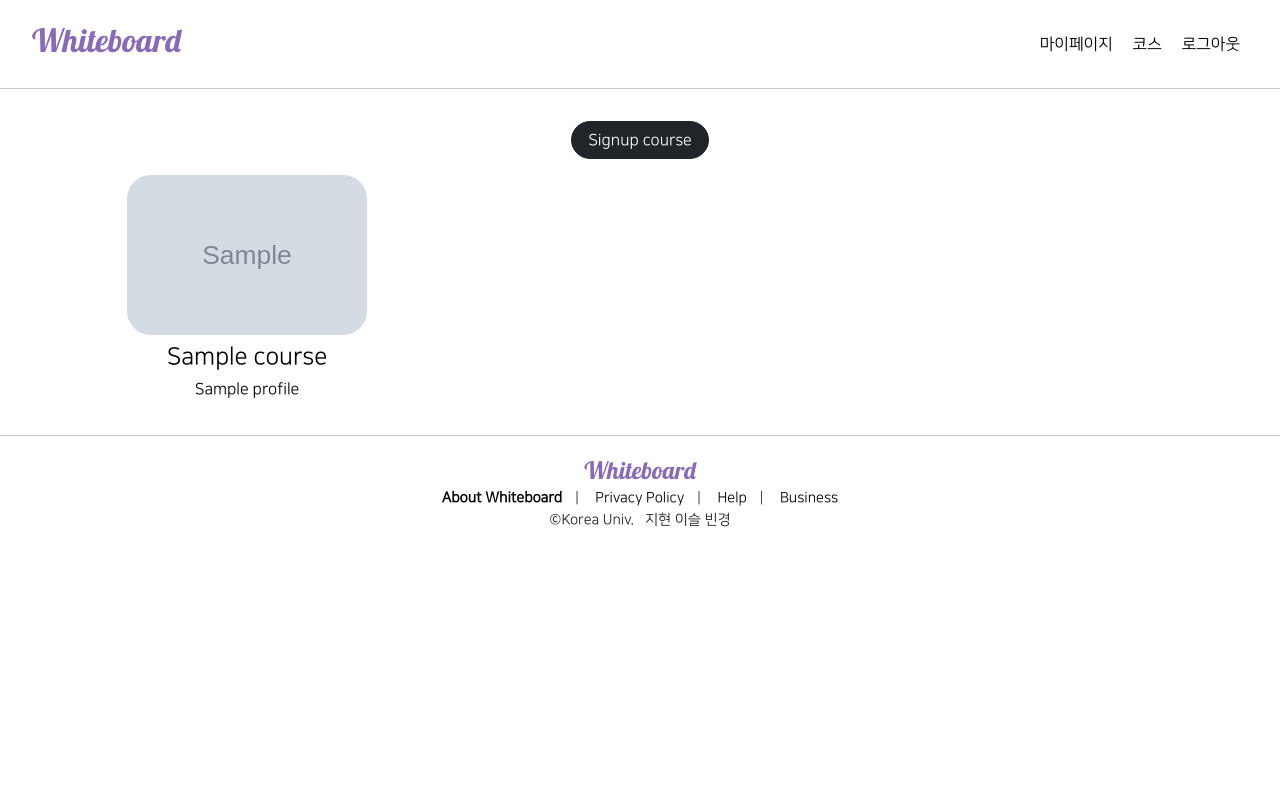
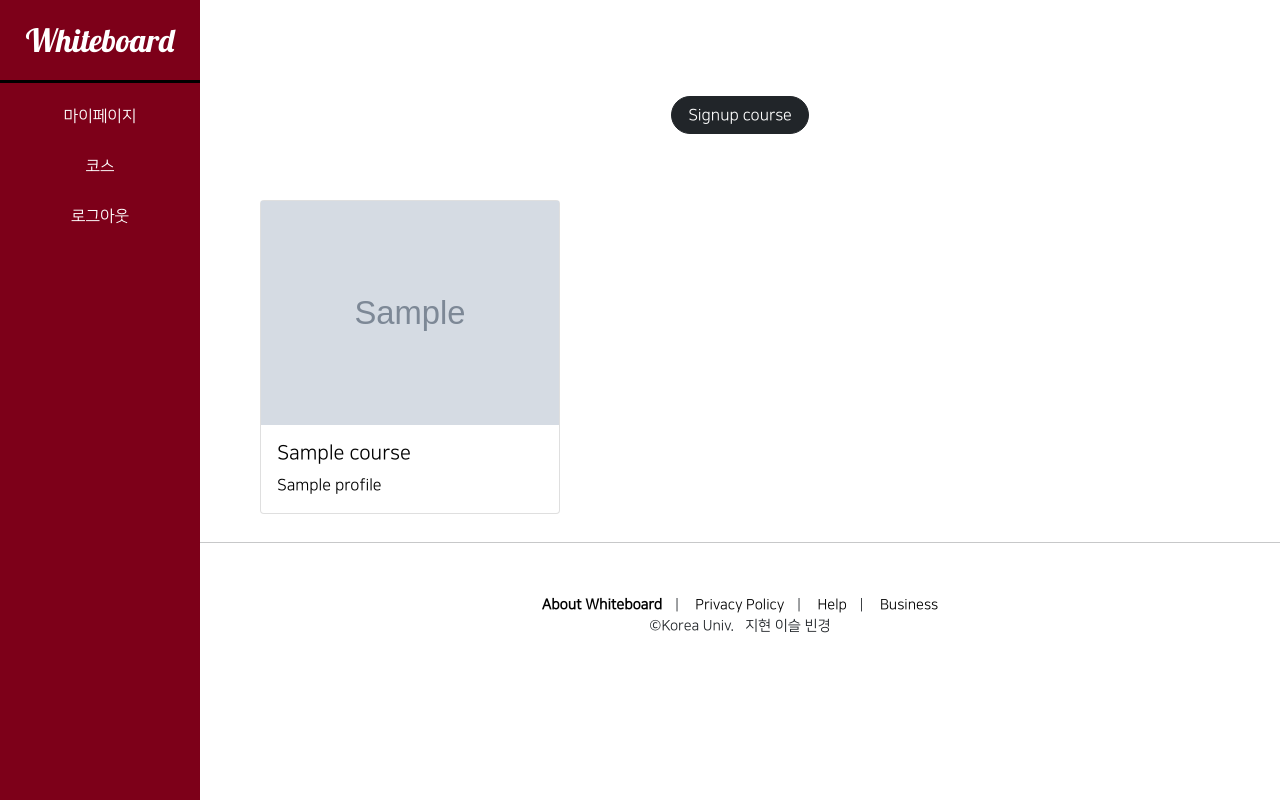
Before and after one commit to JBG0000/Whiteboard, a Django app: page / in a window 1280 px wide. Run offline with Django 3.2, Linux system fonts and the light colour scheme; a user stored in the database is signed in; tables that the repository leaves empty hold one stand-in row (values such as "Sample post"); grey boxes marked "Sample" are stand-in pictures; some libraries are stand-ins or nearby versions.

Commit message:
프론트 사이드바 및 카드 수정

```diff
--- a/courseapp/templates/courseapp/list.html
+++ b/courseapp/templates/courseapp/list.html
@@ -4,14 +4,14 @@
 {% block content %}
 
     {% if user.profile.get_personnel_display == '교수' %}
-      <div style="text-align: center">
+      <div style="margin-top:80px; text-align: center">
         <a href="{% url 'courseapp:create' %}" class="btn btn-dark rounded-pill mt-3 mb-3 px-3">
           Create course
         </a>
       </div>
 
         {% if course_list %}
-            <div class="container">
+            <div class="container" style="margin-top: 50px;">
                {% for course in course_list %}
                   {% if course.writer == user %}
                     <a href="{% url 'courseapp:detail' pk=course.pk %}">
@@ -25,7 +25,7 @@
         {% endif %}
 
     {% elif user.profile.get_personnel_display == '학부생' %}
-      <div style="text-align: center">
+      <div style="margin-top:80px;text-align: center">
         <a href="{% url 'courseapp:signup' %}" class="btn btn-dark rounded-pill mt-3 mb-3 px-3">
           Signup course
         </a>
@@ -33,7 +33,7 @@
 
 
         {% if join_list %}
-            <div class="container">
+            <div class="container" style="margin-top: 50px;">
                {% for join in join_list %}
                     {% if user == join.user %}
                         <a href="{% url 'courseapp:detail' pk=join.course.pk %}">
--- a/static/css/base.css
+++ b/static/css/base.css
@@ -23,7 +23,7 @@ a:hover {
 /* header */
 .logo{
     font-family: 'Lobster', "cursive";
-    color: #886ab8;
+    color: white;
     font-size: 1.5rem;
 }
 
@@ -47,7 +47,11 @@ a:hover {
     display: flex;
     justify-content: space-between;
     text-align: center;
-    margin: 1rem 2rem;
+    /*margin: 1rem 2rem;*/
+    /*width:200px;*/
+    /*height: 100%;*/
+    /*left: 0;*/
+
 }
 
 .nav_item {
--- a/templates/base.html
+++ b/templates/base.html
@@ -3,18 +3,22 @@
 
 {% include 'head.html' %}
 
+
 <body style="font-family: 'NanumSquareR';">
 
+<div style="width: 200px;height:100%; position: fixed; left: 0; top:0; background-color:  #7d0019">
     {% include 'header.html' %}
+</div>
 
-    <hr>
-
+<div style="margin-left: 200px;">
     {% block content %}
     {% endblock %}
+</div>
 
-     <hr>
 
+<div style="margin-left: 200px;">
+    <hr>
     {% include 'footer.html' %}
-
+</div>
 </body>
 </html>
--- a/templates/footer.html
+++ b/templates/footer.html
@@ -1,5 +1,5 @@
 <div class="footer">
-    <div style="margin-top: 1rem;">
+    <div style="margin-top: 1rem;width: 100%; background-color: white;">
         <span class="logo">Whiteboard</span>
     </div>
 
--- a/templates/header.html
+++ b/templates/header.html
@@ -1,32 +1,81 @@
 {% load static %}
+{% load bootstrap4 %}
+<style>
+    ul {
+        list-style-type: none;
+        margin: 0;
+        padding: 0;
+    {#width: 200px;#} width: 100%;
+        height: 100%;
+    {#background-color: #f1f1f1;#} background-color: #7d0019;
+    }
+
+    li a {
+        display: block;
+        color: white;
+        padding: 8px 16px;
+        text-decoration: none;
+
+    }
+
+    li a.active {
+        background-color: #4CAF50;
+        color: white;
+    }
+
+    li a:hover:not(.active) {
+        background-color: #555;
+        color: white;
+    }
+</style>
+
 <div class="header">
-    <div>
-        <a class="logo_box" href="{% url 'courseapp:list' %}">
-            <span class="logo big">Whiteboard</span>
-        </a>
-    </div>
+    <ul>
+        <div style="height: 80px; line-height: 80px;">
+            <a class="logo_box" href="{% url 'courseapp:list' %}" style="justify-content: center">
+                <span class="logo big">Whiteboard</span>
+            </a>
+        </div>
+        <div style="height: 3px; background-color: black;"></div>
 
-    <div style="text-align:right;  margin: 1rem 0;">
         {% if not user.is_authenticated %}
-        <a href="{% url 'accountapp:login' %}?next={{ request.path }}"
-           style="margin: 0 0.5rem;">
-               <span>로그인</span>
-        </a>
-
+            <li style="height: 50px; line-height: 50px;"><a href="{% url 'accountapp:login' %}?next={{ request.path }}">로그인</a></li>
         {% else %}
-        <a href="{% url 'accountapp:detail' pk=user.pk %}"
-            style="margin: 0 0.5rem;">
-            <span>마이페이지</span>
-        </a>
-        <a href="{% url 'courseapp:list' %}"
-            style="margin: 0 0.5rem;">
-            <span>코스</span>
-        </a>
-        <a href="{% url 'accountapp:logout' %}?next={{ request.path }}"
-           style="margin: 0 0.5rem;">
-            <span>로그아웃</span>
-        </a>
+            <li style="height: 50px; line-height: 50px;"><a href="{% url 'accountapp:detail' pk=user.pk %}">마이페이지</a></li>
+            <li style="height: 50px; line-height: 50px;"><a href="{% url 'courseapp:list' %}">코스</a></li>
+            <li style="height: 50px; line-height: 50px;"><a href="{% url 'accountapp:logout' %}?next={{ request.path }}">로그아웃</a></li>
         {% endif %}
-    </div>
-
+    </ul>
 </div>
+{#<div class="header">#}
+{#    <div>#}
+{#        <a class="logo_box" href="{% url 'courseapp:list' %}">#}
+{#            <span class="logo big">Whiteboard</span>#}
+{#        </a>#}
+{#    </div>#}
+{##}
+{#    <div style="text-align:right;  margin: 1rem 0;">#}
+{#        {% if not user.is_authenticated %}#}
+{#            <a href="{% url 'accountapp:login' %}?next={{ request.path }}"#}
+{#               style="margin: 0 0.5rem;">#}
+{#                <span>로그인</span>#}
+{#            </a>#}
+{##}
+{#        {% else %}#}
+{#            <a href="{% url 'accountapp:detail' pk=user.pk %}"#}
+{#               style="margin: 0 0.5rem;">#}
+{#                <span>마이페이지</span>#}
+{#            </a>#}
+{#            <a href="{% url 'courseapp:list' %}"#}
+{#               style="margin: 0 0.5rem;">#}
+{#                <span>코스</span>#}
+{#            </a>#}
+{#            <a href="{% url 'accountapp:logout' %}?next={{ request.path }}"#}
+{#               style="margin: 0 0.5rem;">#}
+{#                <span>로그아웃</span>#}
+{#            </a>#}
+{#        {% endif %}#}
+{#    </div>#}
+{##}
+{##}
+{#</div>#}
--- a/templates/snippets/card.html
+++ b/templates/snippets/card.html
@@ -1,44 +1,27 @@
-
-<style>
-
-    .container {
-      padding: 0;
-      margin: 0, auto;
-    }
-
-     .container a {
-      width: 45%;
-      max-width: 250px;
-    }
-
-    .container div {
-      display: flex;
-      justify-content: center;
-      align-items: center;
-
-    }
-
-    .container img {
-      width: 15rem;
-    height: 10rem;
-    object-fit: cover;
-    border-radius: 1.5rem;
-    margin-bottom: 0.5rem;
-    }
-
-</style>
+{% load bootstrap4 %}
 
 
-<div class="list_content">
-    <img src="{{ course.image.url }}" alt="">
+
+{#<div class="list_content">#}
+{#    <img src="{{ course.image.url }}" alt="">#}
+{#</div>#}
+{#<div>#}
+{#    <h4>#}
+{#        {{ course.title }}#}
+{#    </h4>#}
+{#</div>#}
+{#<div>#}
+{#    <h6>#}
+{#        {{ course.writer.profile.name | safe }}#}
+{#    </h6>#}
+{#</div>#}
+
+<div class="card" style="width: 300px; display: flex;
+    margin-right: 20px;">
+  <img src="{{ course.image.url }}" alt="" style="width: 100%;" >
+  <div class="card-body">
+    <h5 class="card-title">{{ course.title }}</h5>
+    <p class="card-text">{{ course.writer.profile.name | safe }}</p>
+{#    <a href="#" class="btn btn-primary">Go somewhere</a>#}
+  </div>
 </div>
-<div>
-    <h4>
-        {{ course.title }}
-    </h4>
-</div>
-<div>
-    <h6>
-        {{ course.writer.profile.name | safe }}
-    </h6>
-</div>
```
Also changed, not shown: boardapp/templates/page_yellow.html (+32 -0 lines).
